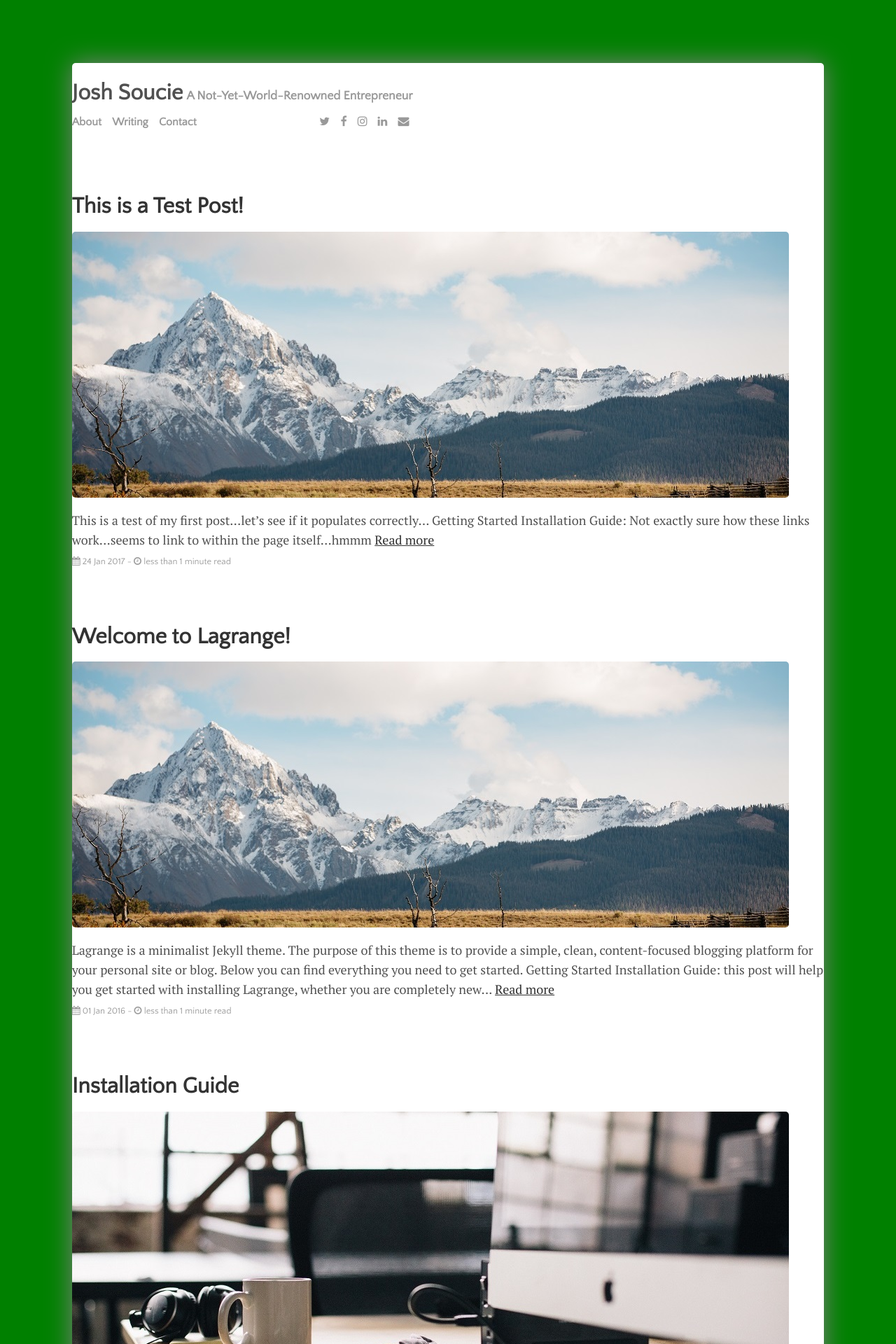
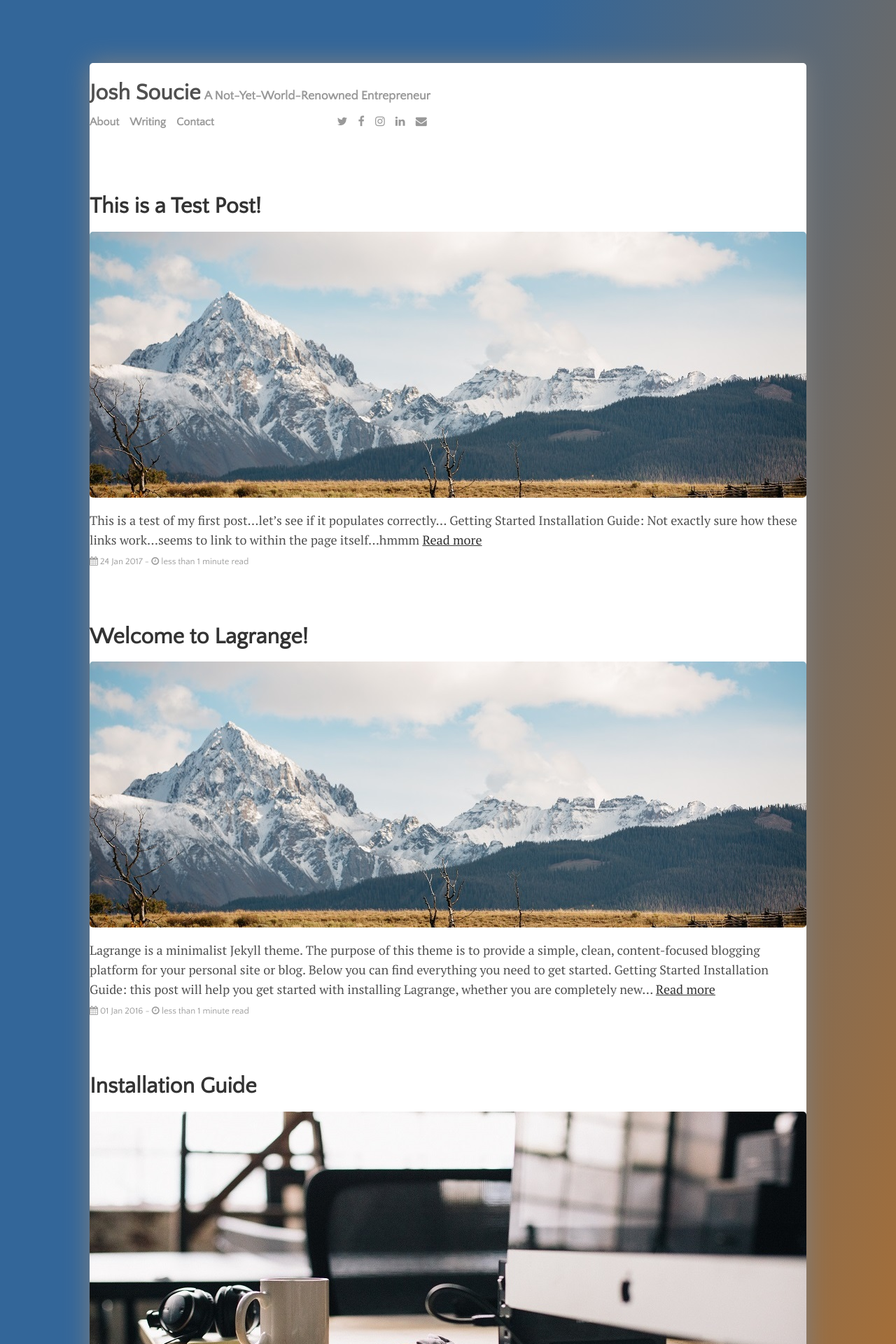
Before and after one commit to js-bone21/jblog, a Jekyll site: the page built from index.html, in a window 1280 px wide. Shown: the top 1920 px of the page at 70% size. Built offline with Jekyll 4.4.1, drawn with Linux system fonts in a browser that asks for light colours; nearby versions of some CDN libraries; the list of posts is cut into pages by our own code.

Commit message:
updated main.css & gitignore

```diff
--- a/css/main.css
+++ b/css/main.css
@@ -8,7 +8,6 @@ body {
   color: #515151;/*#3A3A3A;/*rgba(0,0,0,.8);/*#666;*/
   line-height: 1.75rem;
   background-image: linear-gradient(to bottom right, #336699 30%, #e67300);
-  background: green;
 }
 
 @media (max-width: 30em) {
@@ -107,6 +106,7 @@ blockquote p {
     margin-top: 5em;
     margin-bottom: 15em;
     width: 85%;
+    max-width: 1024px;
     background: white;
     border-radius: 5px;
     box-shadow: 0px 0px 35px grey;
@@ -115,16 +115,16 @@ blockquote p {
 
 /*@media (max-width: 1366px) {
   .container {
-    width: 45vw;
+    width: 85%;
   }
-}
+}*/
 
 
 @media (max-width: 48em) {
   .container {
     width: 75vw;
   }
-}*/
+}
 
 /*
   Masthead
```
Also changed, not shown: 2 other files.
